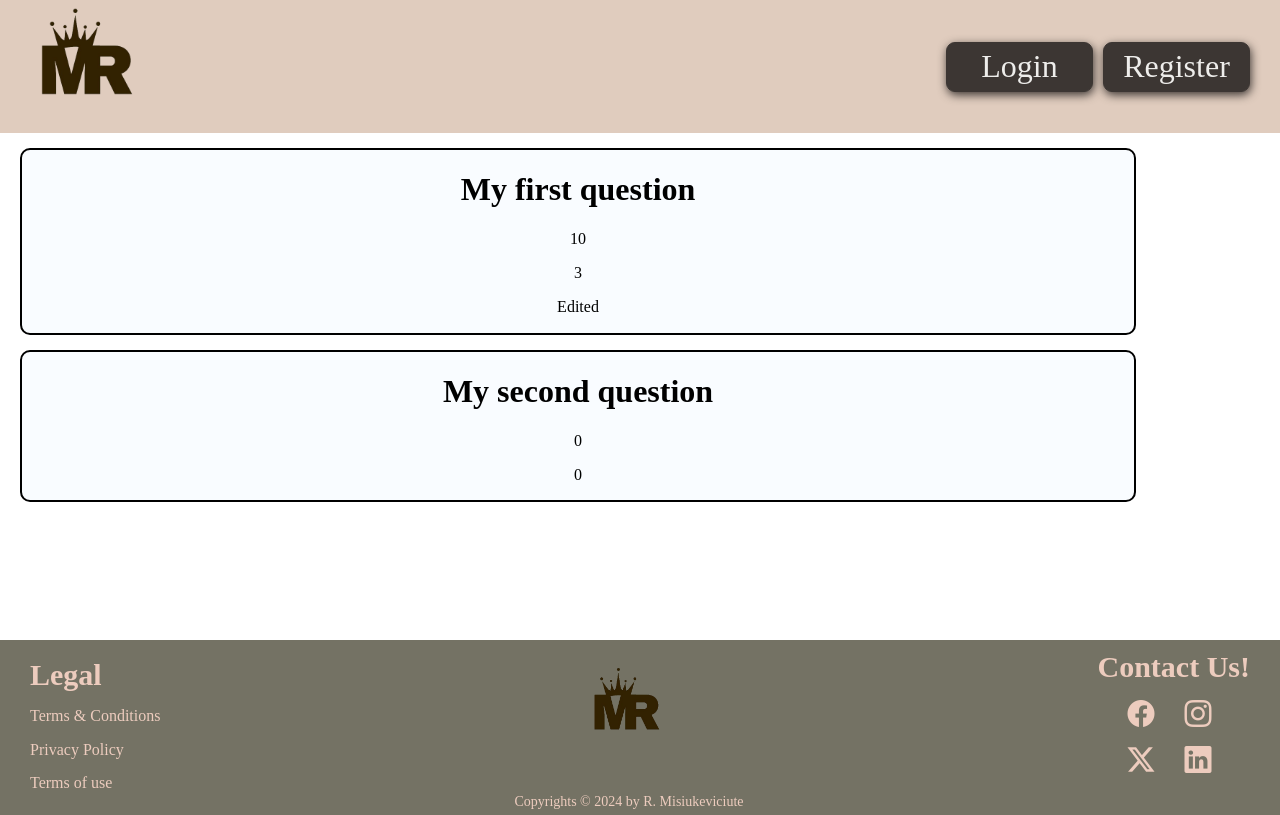
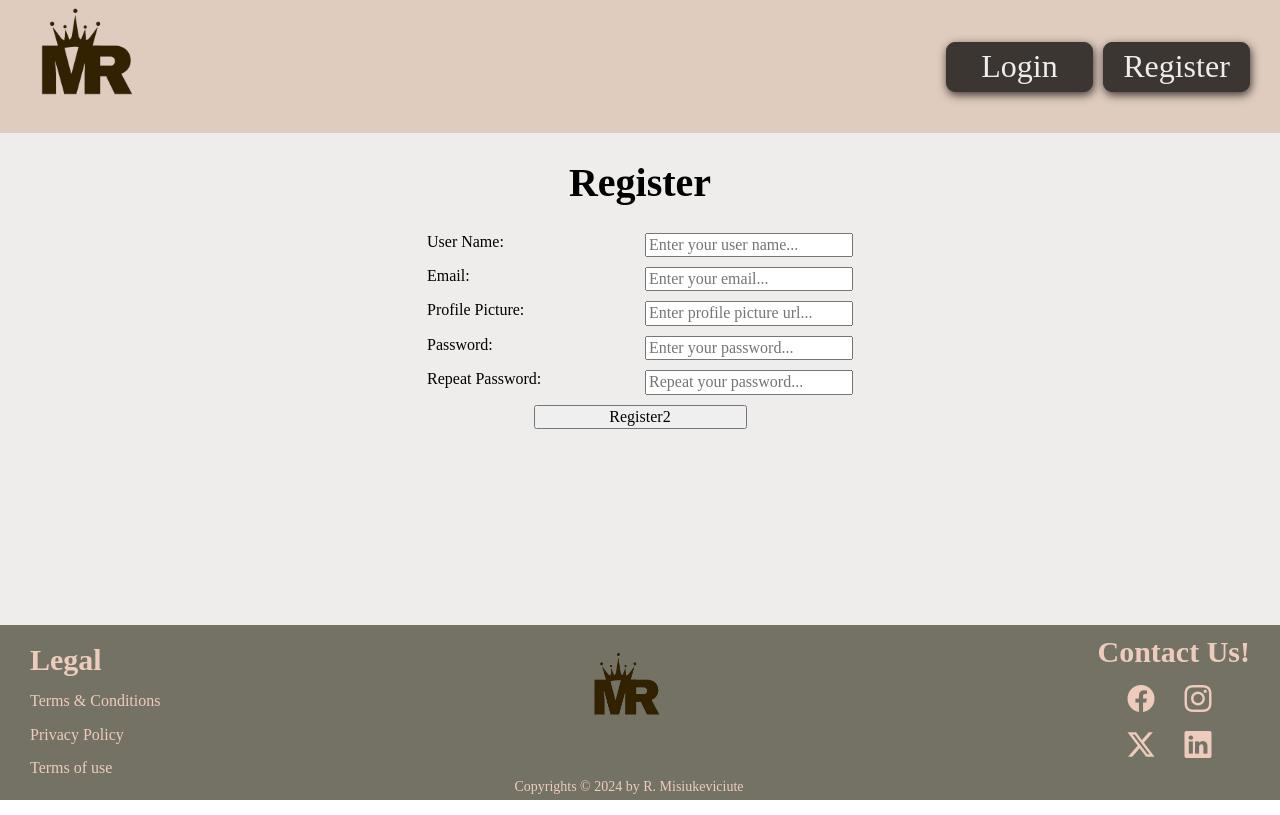
Before and after one commit to RutaMisiukeviciute/Final-project, a React (Create React App) app in the folder final-project/: page /register in a window 1280 px wide. Built offline with nearby package versions, Linux system fonts and the light colour scheme; data requests are answered from the project's data file.

Commit message:
added registration and routes

```diff
--- a/final-project/package.json
+++ b/final-project/package.json
@@ -6,6 +6,7 @@
     "@testing-library/jest-dom": "^5.17.0",
     "@testing-library/react": "^13.4.0",
     "@testing-library/user-event": "^13.5.0",
+    "formik": "^2.4.5",
     "react": "^18.2.0",
     "react-dom": "^18.2.0",
     "react-router-dom": "^6.22.3",
@@ -13,7 +14,8 @@
     "styled": "^1.0.0",
     "styled-components": "^6.1.8",
     "uuid": "^9.0.1",
-    "web-vitals": "^2.1.4"
+    "web-vitals": "^2.1.4",
+    "yup": "^1.4.0"
   },
   "scripts": {
     "start": "react-scripts start",
--- a/final-project/src/App.css
+++ b/final-project/src/App.css
@@ -7,6 +7,7 @@
 
 main {
   min-height: calc(100vh - 133px - 175px);
+  background-color: #EEEDEB;
 
   >section {
     padding: 0 20px;
--- a/final-project/src/App.jsx
+++ b/final-project/src/App.jsx
@@ -2,13 +2,20 @@ import './App.css';
 import Header from './components/UI/Header';
 import Footer from './components/UI/Footer';
 import MainQuestions from './components/pages/MainQuestions';
+import Register from './components/pages/Register';
+import { Routes, Route } from 'react-router-dom';
 
 const App = () => {
   return (
     <>
       <Header />
       <main>
-        <MainQuestions />
+
+        <Routes>
+          <Route path='/' element={<MainQuestions />}></Route>
+          <Route path='/register' element={<Register />}></Route>
+        </Routes>
+
       </main>
       <Footer />
     </>
--- a/final-project/src/components/UI/Header.jsx
+++ b/final-project/src/components/UI/Header.jsx
@@ -24,6 +24,13 @@ background-color: #e0ccbe;
   gap: 10px;
 
 
+
+    >a{
+      color: #eeedeb;
+      text-decoration: none;
+      font-size: 32px;
+      text-align: center;
+
       >li {
 
 width: 147px;
@@ -42,11 +49,6 @@ background-color: #e0ccbe;
   box-shadow: -1px -3px 10px 0 #f8c2a7;
 }
 
-    >a{
-      color: #eeedeb;
-      text-decoration: none;
-      font-size: 32px;
-      text-align: center;
     }
   }
 
@@ -60,8 +62,8 @@ const Header = () => {
       <img src={logo} alt="My page logo" />
       <div>
         <ul>
-          <li><a href="#">Login</a></li>
-          <li><a href="#">Register</a></li>
+          <Link><li>Login</li></Link>
+          <Link to="/register"><li>Register</li></Link>
         </ul>
       </div>
     </StyledHeader>
--- /dev/null
+++ b/final-project/src/components/pages/Register.jsx
@@ -0,0 +1,173 @@
+import { useFormik } from 'formik';
+import styled from 'styled-components';
+import * as Yup from 'yup';
+import UsersContext from '../../contexts/UserContext';
+import { useContext } from 'react';
+import { useNavigate } from 'react-router-dom';
+
+const StyledSection = styled.section`
+  display: flex;
+  flex-direction: column;
+  align-items: center;
+
+  > h1{
+    font-size: 2.5rem;
+  }
+  > form{
+    display: flex;
+    flex-direction: column;
+    gap: 10px;
+
+    > div{
+      display: grid;
+      grid-template-columns: 1fr 1fr;
+      gap: 10px;
+      > div{
+        display: flex;
+        justify-content: space-evenly;
+      }
+    }
+    > input{
+      width: 50%;
+      align-self: center;
+    }
+  }
+`;
+
+const Register = () => {
+
+  const { addNewUser, setLoggedInUser } = useContext(UsersContext);
+  const navigate = useNavigate();
+
+  const formik = useFormik({
+    initialValues: {
+      username: "",
+      email: "",
+      password: "",
+      passwordRepeat: "",
+      photoURL: ""
+    },
+    onSubmit: values => {
+      const newUser = {
+        ...values,
+        photoURL: values.photoURL ? values.photoURL : 'https://upload.wikimedia.org/wikipedia/commons/thumb/2/2c/Default_pfp.svg/1200px-Default_pfp.svg.png',
+
+      }
+      console.log(newUser);
+      addNewUser(newUser);
+      formik.resetForm();
+      setLoggedInUser(newUser);
+      navigate('/');
+    },
+    validationSchema: Yup.object({
+      username: Yup.string()
+        .min(4, 'User name must be at least 4 symbols length')
+        .max(20, 'User name can be up to 20 symbols length')
+        .required('Field must be filled')
+        .trim(),
+      email: Yup.string()
+        .email('Field must be a valid email')
+        .required('Field must be filled')
+        .trim(),
+      photoURL: Yup.string()
+        .url('Fields must be a valid url')
+        .trim(),
+      password: Yup.string()
+        .matches(
+          /^(?=.*[a-z])(?=.*[A-Z])(?=.*\d)(?=.*[@$!%*?&])[A-Za-z\d@$!%*?&]{8,25}$/,
+          'Password must be at least: one lower case, one upper case, one number, one special symbol and length to be between 8 and 25'
+        )
+        .required('Field must be filled')
+        .trim(),
+      passwordRepeat: Yup.string()
+        .oneOf([Yup.ref('password')], 'Passwords must match')
+        .required('Field must be filled')
+    })
+  });
+
+  return (
+    <StyledSection>
+      <h1>Register</h1>
+      <form onSubmit={formik.handleSubmit}>
+        <div>
+          <label htmlFor="username">User Name:</label>
+          <input
+            type="text"
+            name="username" id="username"
+            placeholder="Enter your user name..."
+            value={formik.values.username}
+            onBlur={formik.handleBlur}
+            onChange={formik.handleChange}
+          />
+          {
+            formik.touched.username && formik.errors.username &&
+            <span>{formik.errors.username}</span>
+          }
+        </div>
+        <div>
+          <label htmlFor="email">Email:</label>
+          <input
+            type="email"
+            name="email" id="email"
+            placeholder="Enter your email..."
+            value={formik.values.email}
+            onBlur={formik.handleBlur}
+            onChange={formik.handleChange}
+          />
+          {
+            formik.touched.email && formik.errors.email &&
+            <span>{formik.errors.email}</span>
+          }
+        </div>
+        <div>
+          <label htmlFor="photoURL">Profile Picture:</label>
+          <input
+            type="url"
+            name="photoURL" id="photoURL"
+            placeholder="Enter profile picture url..."
+            value={formik.values.photoURL}
+            onBlur={formik.handleBlur}
+            onChange={formik.handleChange}
+          />
+          {
+            formik.touched.photoURL && formik.errors.photoURL &&
+            <span>{formik.errors.photoURL}</span>
+          }
+        </div>
+        <div>
+          <label htmlFor="password">Password:</label>
+          <input
+            type="password"
+            name="password" id="password"
+            placeholder="Enter your password..."
+            value={formik.values.password}
+            onBlur={formik.handleBlur}
+            onChange={formik.handleChange}
+          />
+          {
+            formik.touched.password && formik.errors.password &&
+            <span>{formik.errors.password}</span>
+          }
+        </div>
+        <div>
+          <label htmlFor="passwordRepeat">Repeat Password:</label>
+          <input
+            type="password"
+            name="passwordRepeat" id="passwordRepeat"
+            placeholder="Repeat your password..."
+            value={formik.values.passwordRepeat}
+            onBlur={formik.handleBlur}
+            onChange={formik.handleChange}
+          />
+          {
+            formik.touched.passwordRepeat && formik.errors.passwordRepeat &&
+            <span>{formik.errors.passwordRepeat}</span>
+          }
+        </div>
+        <input type="submit" value="Register2" />
+      </form>
+    </StyledSection>
+  );
+}
+
+export default Register;
--- /dev/null
+++ b/final-project/src/contexts/UserContext.jsx
@@ -0,0 +1,50 @@
+import { createContext, useEffect, useState } from "react";
+
+const UsersContext = createContext();
+
+const UsersProvider = ({ children }) => {
+
+  const [loggedInUser, setLoggedInUser] = useState(false);
+  const login = user => {
+    setLoggedInUser(user);
+  };
+  const logout = () => {
+    setLoggedInUser(false);
+  };
+
+  const [users, setUsers] = useState([]);
+  const addNewUser = newUser => {
+    setUsers([...users, newUser]);
+    login(newUser);
+    fetch(`http://localhost:8080/users`, {
+      method: "POST",
+      headers: {
+        "Content-Type": "application/json"
+      },
+      body: JSON.stringify(newUser)
+    });
+  };
+  useEffect(() => {
+    fetch(`http://localhost:8080/users`)
+      .then(res => res.json())
+      .then(data => setUsers(data));
+  }, []);
+
+  return (
+    <UsersContext.Provider
+      value={{
+        users,
+        addNewUser,
+        loggedInUser,
+        setLoggedInUser,
+        login,
+        logout
+      }}
+    >
+      {children}
+    </UsersContext.Provider>
+  )
+}
+
+export { UsersProvider };
+export default UsersContext;
--- a/final-project/src/data.json
+++ b/final-project/src/data.json
@@ -13,6 +13,14 @@
       "email": "second@user.com",
       "password": "IamsecondUser123@",
       "photoURL": "https://img.freepik.com/free-vector/businessman-character-avatar-isolated_24877-60111.jpg?size=338&ext=jpg&ga=GA1.1.735520172.1710892800&semt=ais"
+    },
+    {
+      "id": "2e92",
+      "username": "asdf",
+      "email": "bla@bla.com",
+      "password": "Bla@5bla",
+      "passwordRepeat": "Bla@5bla",
+      "photoURL": "https://upload.wikimedia.org/wikipedia/commons/thumb/2/2c/Default_pfp.svg/1200px-Default_pfp.svg.png"
     }
   ],
   "questions": [
--- a/final-project/src/index.js
+++ b/final-project/src/index.js
@@ -3,12 +3,15 @@ import ReactDOM from 'react-dom/client';
 import App from './App';
 import { BrowserRouter } from 'react-router-dom';
 import { QuestionProvider } from './contexts/QuestionContext';
+import { UsersProvider } from './contexts/UserContext';
 
 const root = ReactDOM.createRoot(document.getElementById('root'));
 root.render(
   <BrowserRouter>
     <QuestionProvider>
-      <App />
+      <UsersProvider>
+        <App />
+      </UsersProvider>
     </QuestionProvider>
   </BrowserRouter>
 );
```
Also changed, not shown: 1 other file (tests, documents, lock files or other folders). Lines whose indentation alone changed are shown as unchanged.
